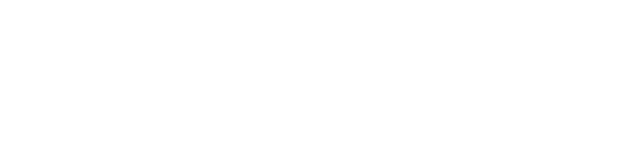
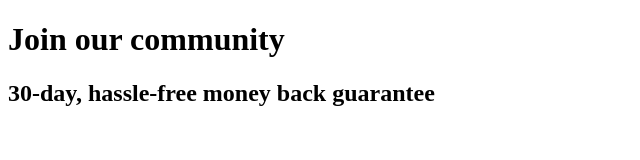
Before and after one commit to mayvastech/Price-grid, a plain HTML site: page price-grid.html in a window 1280 px wide. Shown: the whole page, without its empty margins (0-640 px from the left). Drawn offline with Linux system fonts and the light colour scheme.

Commit message:
h1 h2 added

```diff
--- a/price-grid.html
+++ b/price-grid.html
@@ -5,13 +5,20 @@
 <head>
     <meta charset="UTF-8">
     <meta name="viewport" content="width=device-width, initial-scale=1.0">
-    <title>Document</title>
+    <title>Frontend Mentor | Single Price Grid Component</title>
 </head>
 
 
 
 <body>
+    <main>
+        <h1>Join our community</h1>
+        <h2>30-day, hassle-free money back guarantee</h2>
 
+
+
+
+    </main>
 
 
 
```
